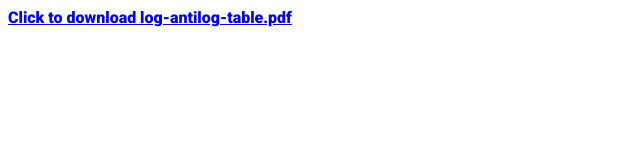
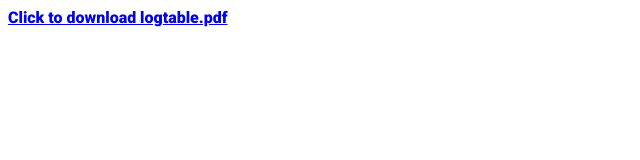
Before and after one commit to joshuad007/ref, a plain HTML site: page logtable.html in a window 1280 px wide. Shown: the whole page, without its empty margins (0-640 px from the left). Drawn offline with Linux system fonts and the light colour scheme.

Commit message:
Update logtable.html

```diff
--- a/logtable.html
+++ b/logtable.html
@@ -13,6 +13,6 @@
     </style>
 </head>
 <body style="font-family: Roboto">
-    <a href="logtable.pdf" download="logtable.pdf">Click to download log-antilog-table.pdf</a></li>
+    <a href="logtable.pdf" download="logtable.pdf">Click to download logtable.pdf</a></li>
 </body>
 </html>
```
